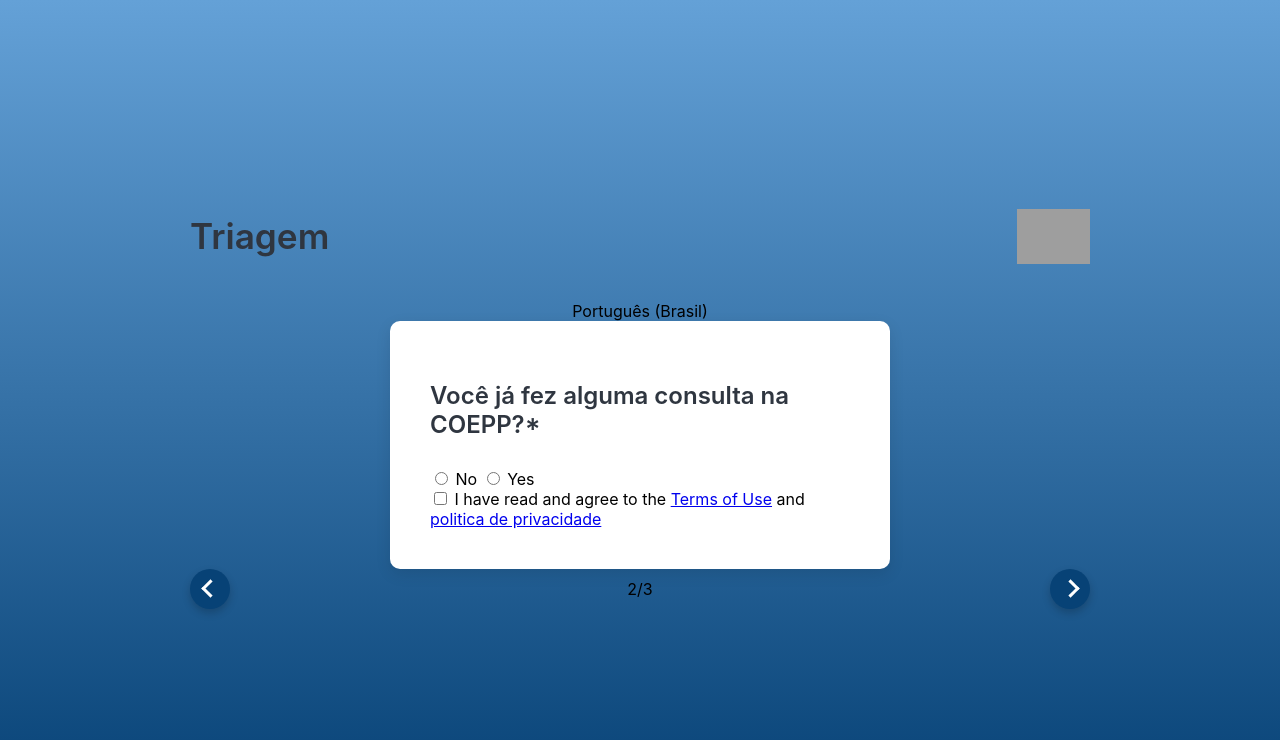
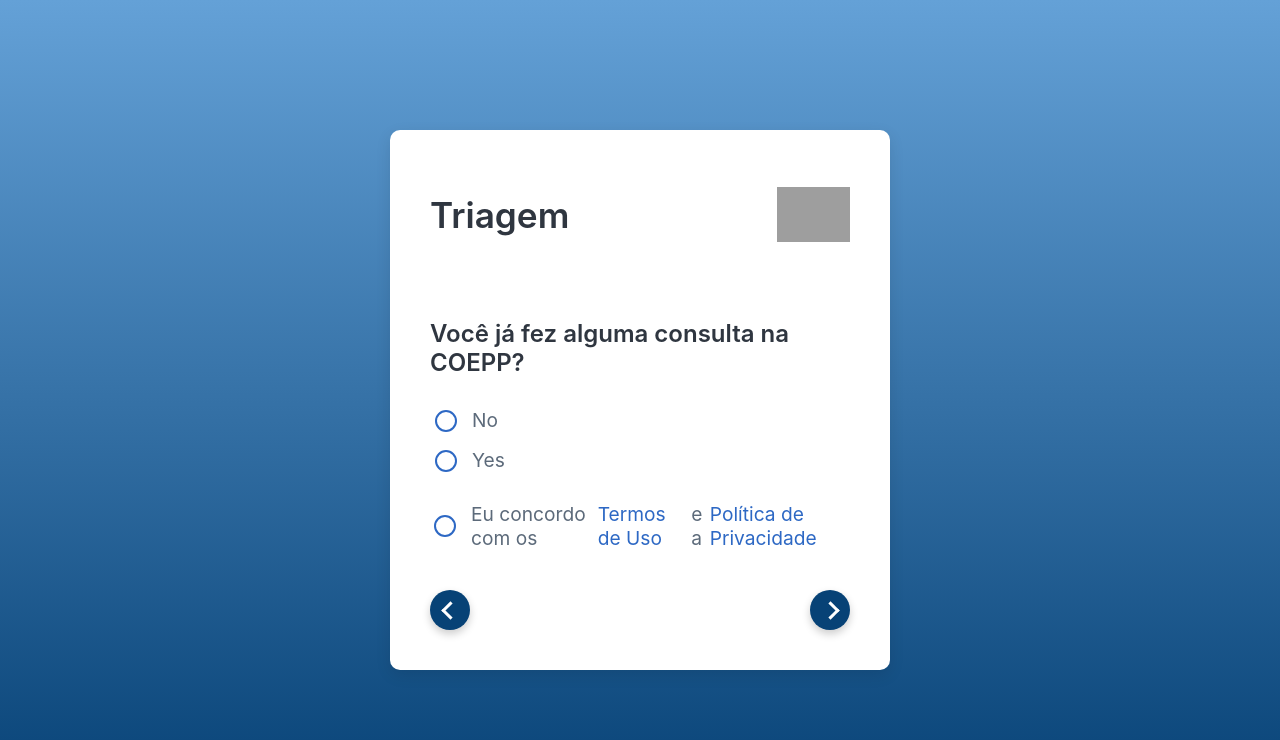
Before and after one commit to Andr3ssa18/AcexCoepp, a Flask app: page /triagem in a window 1280 px wide. Shown: the top 740 px of the page. Run offline with Flask 3, Linux system fonts and the light colour scheme; grey boxes are pictures that could not be loaded.

Commit message:
Update triagem.html

```diff
--- a/back-end/MYapp/templates/triagem.html
+++ b/back-end/MYapp/templates/triagem.html
@@ -3,55 +3,48 @@
 <head>
     <meta charset="UTF-8">
     <meta name="viewport" content="width=device-width, initial-scale=1.0">
-    <title>Triagem - Etapa 2/3</title>
+    <title>Triagem</title>
     <link rel="stylesheet" href="{{ url_for('static', filename='css/triagem.css') }}">
 </head>
 <body>
     <div class="container">
+        <div class="form-card">
             <div class="header-form">
                 <h1 class="title">Triagem</h1>
-            <img src="https://www.fsa.br/wp-content/uploads/2018/06/logo-fsa-p.png" alt="Logo FSA" class="logo">
-        </div>
-        <div class="language-selector">
-            {# Removi o elemento <select> e adicionei apenas um span para texto fixo conforme a imagem #}
-            <span>Português (Brasil)</span>
-            {# Se você quiser o dropdown funcional, teria que reintroduzir o <select> e o JS para ele #}
+                <img src="https://www.fsa.br/wp-content/uploads/2024/04/logo-fsa-1.png" alt="Logo FSA" class="logo">
             </div>
 
-        <div class="form-card">
-            <h2 class="question">Você já fez alguma consulta na COEPP?*</h2>
+            <h2 class="question">Você já fez alguma consulta na COEPP?</h2>
             <form id="triagemForm">
-               <div class="radio-group">
-    <label class="radio-label">
+                <div class="radio-options-group">
+                    <label class="radio-option-label">
                         <input type="radio" name="consultaCOEPP" id="radioNo" value="no">
                         No
                     </label>
-    <label class="radio-label">
+                    <label class="radio-option-label">
                         <input type="radio" name="consultaCOEPP" id="radioYes" value="yes">
                         Yes
                     </label>
                 </div>
 
-                <div class="checkbox-group">
-                    <input type="checkbox" id="agreeTerms" required>
-                    <label for="agreeTerms">
-                        I have read and agree to the <a href="#" class="link">Terms of Use</a> and <a href="#" class="link">politica de privacidade</a>
+                <div class="checkbox-terms-group" style="margin-top: 20px; margin-bottom: 20px;">
+                    <label class="radio-option-label"> <input type="checkbox" id="agreeTerms">
+                        Eu concordo com os <a href="#" style="color: var(--primary-blue); text-decoration: none;">Termos de Uso</a> e a <a href="#" style="color: var(--primary-blue); text-decoration: none;">Política de Privacidade</a>
                     </label>
                 </div>
+
             </form>
-        </div>
 
             <div class="navigation">
                 <button class="nav-button prev-button" id="prevButton">
                     <i class="arrow left"></i>
                 </button>
-            <span class="progress-indicator">2/3</span>
                 <button class="nav-button next-button" id="nextButton">
                     <i class="arrow right"></i>
                 </button>
             </div>
         </div>
-
+    </div>
     <script src="{{ url_for('static', filename='js/triagem.js') }}"></script>
 </body>
 </html>
```
Lines whose indentation alone changed are shown as unchanged.
